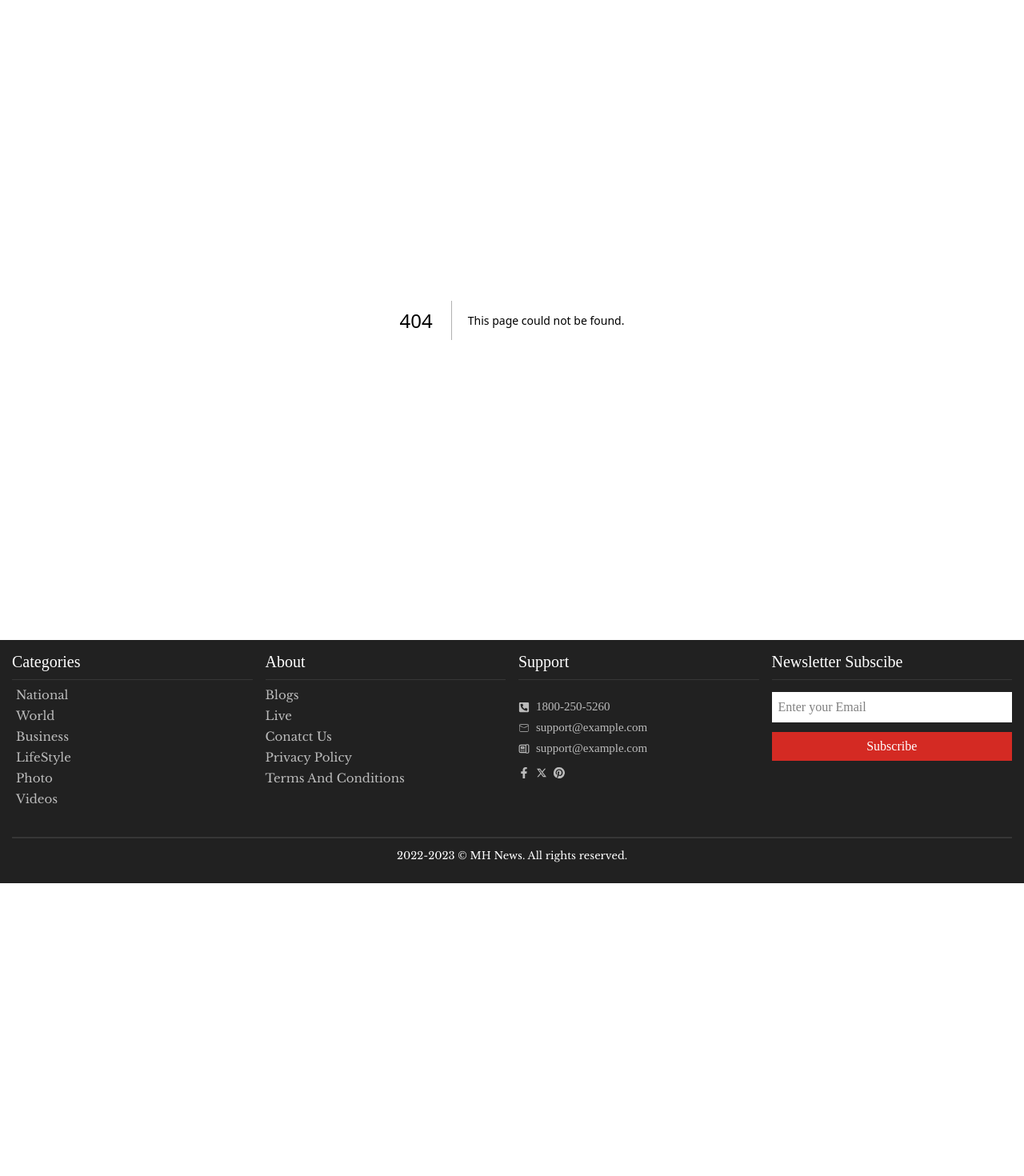
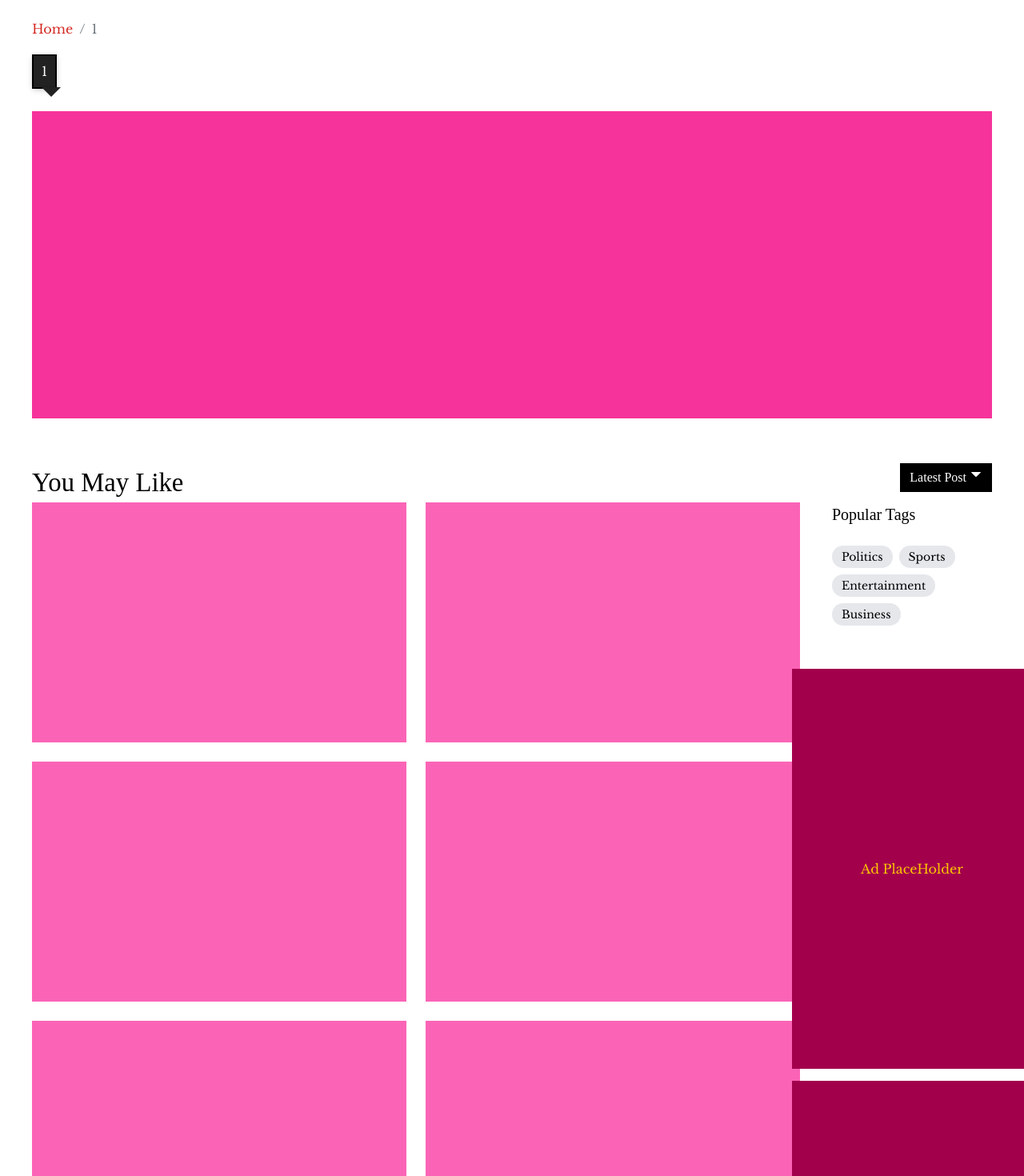
Before and after one commit to EldritchGriffin/news_site, a Next.js app: page /categories/1 in a window 1280 px wide. Before the commit this address had no page. Shown: the top 1470 px of the page at 80% size. Before the commit the page ends 1104 px from the top, so only its background shows below. Built offline with nearby package versions, Linux system fonts and the light colour scheme.

Commit message:
categories page

```diff
--- a/src/app/[id]/page.tsx
+++ /dev/null
@@ -1,42 +0,0 @@
-// 'use client'
-
-import Bubbletext from "../(components)/bubbletext";
-import { FiChevronLeft } from 'react-icons/fi';
-import { FiChevronRight } from 'react-icons/fi';
-
-export default async function Page({ params, }: { params: Promise<{ id: string }> }) {
-  const { id } = await params;
-  return(
-    <main className="w-full">
-
-      <div className="flex gap-1 text-[16px] font-normal text-[#6c757d] ">
-            <span  className="text-[#d42a23]">
-              Home
-            </span>
-            <span>
-              /
-            </span>
-            <span>
-              {id}
-            </span>
-      </div>
-      <div className="relative  w-full flex justify-between ">
-        <div className="mb-2">
-
-          <Bubbletext _text={id} _width={"135px"}/>
-        </div>
-
-          <div className="flex flex-row justify-end items-end gap-2  border-amber-800 w-40">
-            <div className=" w-fit">
-            <FiChevronLeft  className=" w-[30px] h-[30px] border-2 border-[#cfcfcf]" />
-            </div>
-            <div className=" w-fit">
-            <FiChevronRight  className=" w-[30px] h-[30px] border-2 border-[#cfcfcf]" />
-            </div>
-          </div>
-</div>
-
-
-    </main>
-  )
-}
--- /dev/null
+++ b/src/app/categories/[id]/page.tsx
@@ -0,0 +1,88 @@
+// 'use client'
+
+import Bubbletext from "../../(components)/bubbletext";
+import { FiChevronLeft } from 'react-icons/fi';
+import { FiChevronRight } from 'react-icons/fi';
+import { VscTriangleDown } from "react-icons/vsc";
+import { TfiReload } from "react-icons/tfi";
+
+
+function Populattagss() {
+  return (
+    <>
+    <div className='w-full max-w-screen-xl'>
+    <section className="container  mx-auto  py-6">
+        <div className="flex flex-wrap gap-2">
+          {["Politics", "Sports", " Entertainment ", " Business "].map((tag, i) => (
+            <span key={i} className="px-3 py-1 text-sm rounded-full bg-gray-200">
+              {tag}
+            </span>
+          ))}
+        </div>
+      </section>
+    </div>
+    </>
+  )
+}
+
+
+export default async function Page({ params, }: { params: Promise<{ id: string }> }) {
+  const Postslist = ["" , "", "", "", "", "", ""];
+
+  const { id } = await params;
+  return(
+    <main className=" flex flex-col  w-full  max-w-screen-xl justify-center px-10 py-6  mx-auto">
+      <div className="flex gap-1 text-[16px] font-normal text-[#6c757d] mb-5">
+            <ol className="flex flex-row gap-2">
+                  <li className="text-[#d42a23]">Home</li>
+                  <li className="">/</li>
+                  <li className="">{id}</li>
+            </ol>
+      </div>
+      <div className="relative  w-full flex justify-between mb-5">
+              <div className="mb-2">
+                <Bubbletext _text={id} _width={"135px"}/>
+              </div>
+      </div>
+
+      <div className="w-full bg-pink-500 h-96 mb-14"></div>
+
+      <div className=" flex flex-row justify-between  ">
+        <h2 className="font-full  text-center flex items-center justify-center font-medium font-[Baskerville]"
+        style={{ fontSize: `calc(1.325rem + 0.9vw)` }}
+
+        > You May Like </h2>
+        <button className="bg-black h-fit text-white py-[6px] px-[12px] flex flex-row font-[Baskerville] gap-1" > Latest Post <VscTriangleDown /> </button>
+      </div>
+      <div className="lg:flex lg:flex-row lg:justify-between lg:w-full  lg:gap-10">
+
+      <div className="lg:w-full">
+
+          <div className="w-full flex flex-col gap-[24px]  my-[30px] md:grid md:grid-cols-2 lg:mt-0 ">
+            {(
+              Postslist.map((el, index)=>(
+                <div key={index} className="w-full h-[300px] md:w-[100%] bg-pink-400"></div>
+              ))
+            )}
+          </div>
+
+          <button className="bg-black text-white px-3 py-2 flex flex-row font-[Baskerville] gap-2 w-fit items-center" ><TfiReload /> Load more</button>
+      </div>
+
+      <div className=" lg:w-[200px]">
+        <div className="font-[Baskerville] text-[20px]"> Popular Tags</div>
+        <Populattagss />
+        <div className="w-full flex flex-col justify-center pt-[30px]">
+
+        <div className="w-[300px] h-[500px]  bg-pink-800 text-yellow-400 flex justify-center items-center self-center mb-[15px] lg:w-[200]">
+            Ad PlaceHolder
+        </div>
+        <div className="w-[300px] h-[500px] lg:h-[400px] bg-pink-800 text-yellow-400 flex justify-center items-center self-center lg:w-[200]">
+            Ad PlaceHolder
+        </div>
+        </div>
+      </div>
+      </div>
+    </main>
+  )
+}
--- a/src/app/footer/page.tsx
+++ b/src/app/footer/page.tsx
@@ -1,3 +1,4 @@
+
 'use client'
 import React from 'react'
 import { FaPhoneSquareAlt } from "react-icons/fa";
@@ -15,8 +16,9 @@ export default function Footer() {
     const Aboutmap = ["Blogs" ,"Live", "Conatct Us", "Privacy Policy", "Terms And Conditions"];
     const [inputtext, SetInputtext] = useState(0);
   return (
-    <div className="bg-[#212121] p-[15px] w-full " >
-    <div className="md:grid md:grid-cols-2 md:gap-4 md:border-b-2 md:border-b-[#363636] md:pb-6 lg:grid-cols-4">
+    <div className="bg-[#212121] p-[15px]" >
+
+    <div className="md:grid md:grid-cols-2 md:gap-4 md:border-b-2 md:border-b-[#363636] md:pb-6 lg:grid-cols-4 max-w-screen-xl mx-auto">
         <div className=''>
             <h5 className='font-[Baskerville] text-white text-[20px] font-medium leading-[24px] pb-[10px] mb-0 border-b border-[#363636]  box-border'>
             Categories
```
